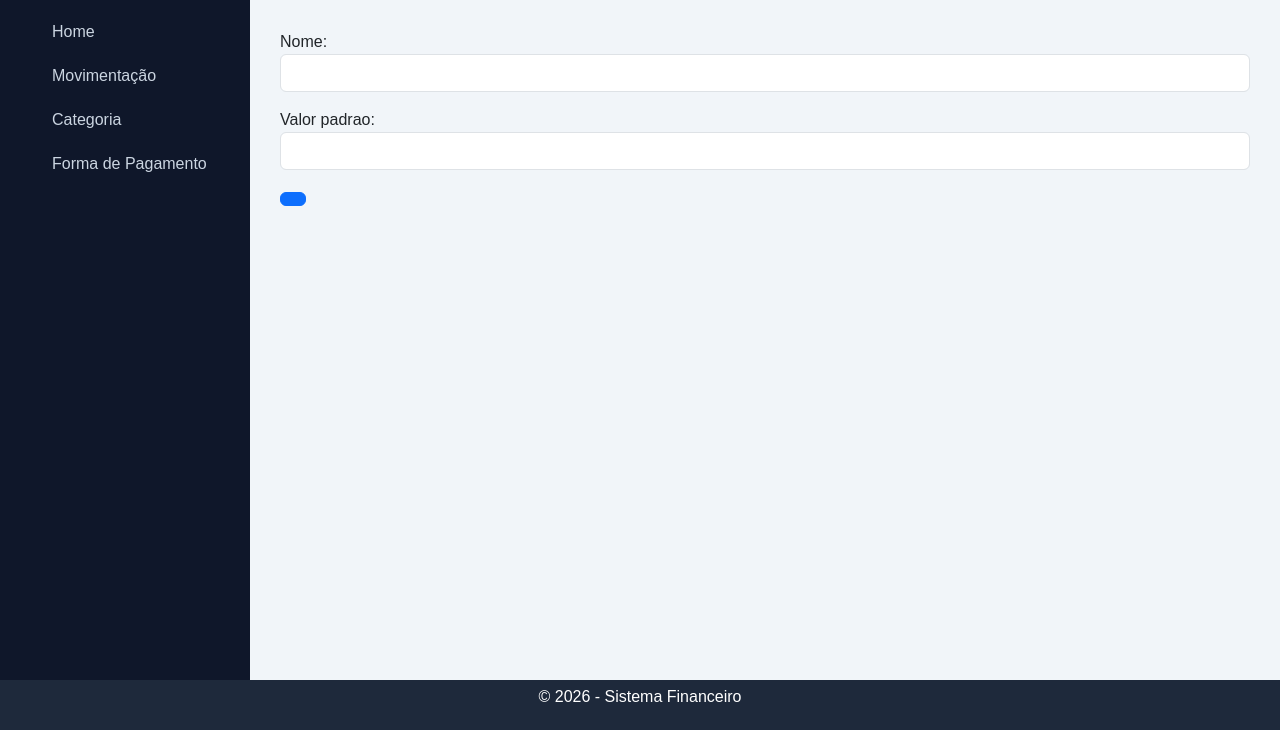
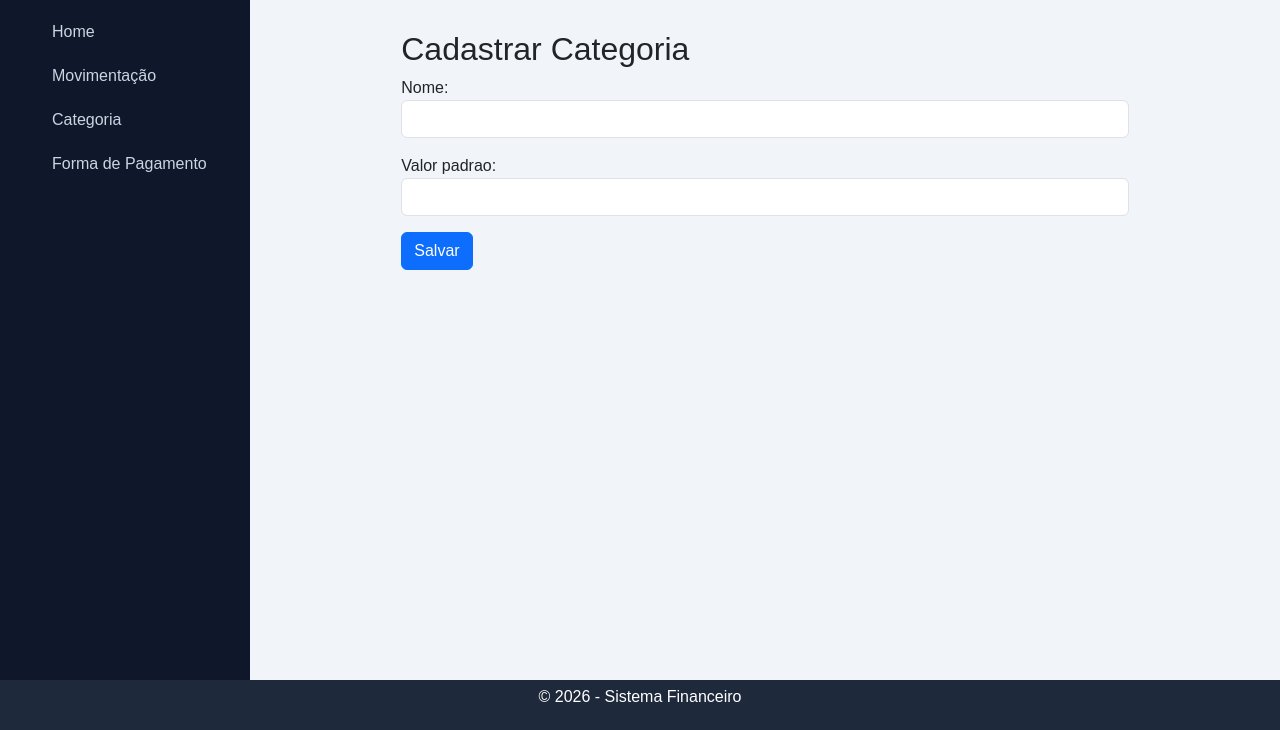
Before and after one commit to AntonioBreno/controle-financeiro, a Django app: page /financas/categorias/criar/ in a window 1280 px wide. Shown: the part 70-800 px from the top of the page. Run offline with Django 5.2, Linux system fonts and the light colour scheme.

Commit message:
refactor(categoria): permite null no campo user

```diff
--- a/financas/models/categoria.py
+++ b/financas/models/categoria.py
@@ -2,7 +2,7 @@ from django.db import models
 from django.conf import settings
 
 class Categoria(models.Model):
-    user = models.ForeignKey(settings.AUTH_USER_MODEL, on_delete=models.CASCADE)
+    user = models.ForeignKey(settings.AUTH_USER_MODEL, on_delete=models.CASCADE, null=True, blank=True)
 
     nome = models.CharField(max_length=100)
     valor_padrao = models.DecimalField(max_digits=10, decimal_places=2, null=True, blank=True)
--- a/financas/static/css/style.css
+++ b/financas/static/css/style.css
@@ -86,6 +86,10 @@
   overflow-y: auto;
 }
 
+.container1 {
+  width: 80%;
+}
+
 /* FOOTER */
 .footer {
   grid-area: footer;
--- a/templates/base.html
+++ b/templates/base.html
@@ -59,7 +59,7 @@
         </aside>
 
         <main class="content">
-            <div>
+            <div class="w-75 mx-auto">
                 {% block content%}
 
                 {% endblock %}
--- a/templates/categoria/categoria_form.html
+++ b/templates/categoria/categoria_form.html
@@ -2,9 +2,11 @@
 
 {% block content %}
 
+    <h2>Cadastrar Categoria</h2>
+
     <form method="post">
         {% csrf_token %}
         {{ form.as_p }}
-        <button type="submit" class="btn btn-primary"></button>
+        <button type="submit" class="btn btn-primary">Salvar</button>
     </form>
 {% endblock %}
```
Also changed, not shown: db.sqlite3, financas/migrations/0004_alter_categoria_user.py (added).
